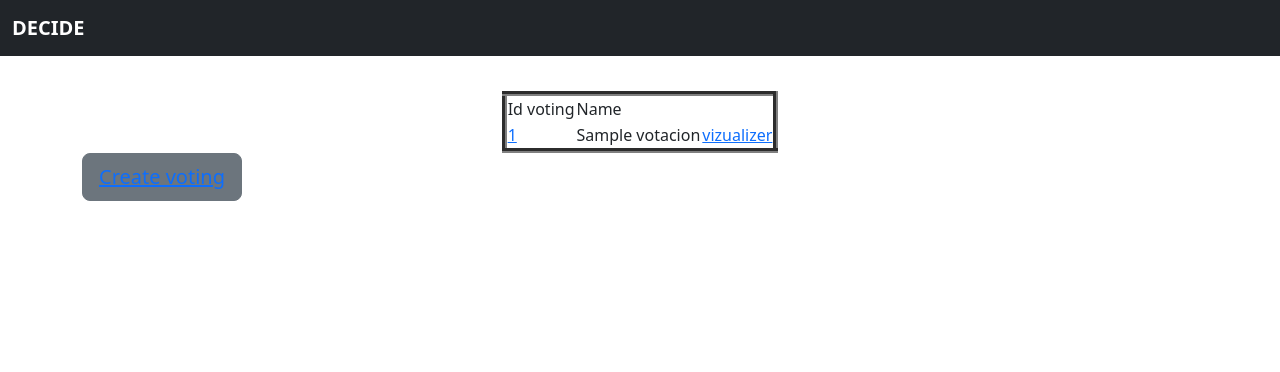
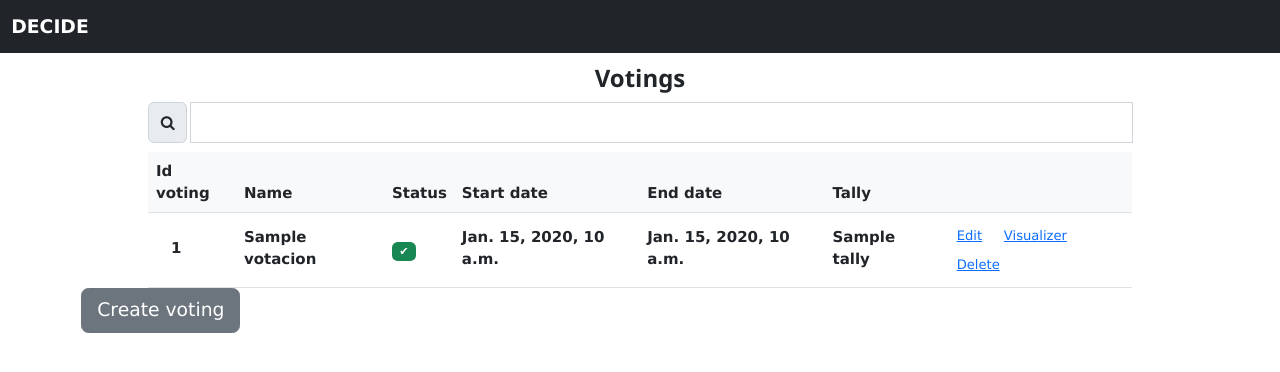
Before and after one commit to decide-part-aracena/decide-part-aracena, a Django app: template decide/voting/templates/voting_list.html in a window 1280 px wide. Shown: the top 372 px of the page. Run offline with Django 3.2, Linux system fonts and the light colour scheme; the template is opened without the code that fills it: most values are stand-ins (such as "Sample title", 1, 10 or a date in 2020); some libraries are stand-ins or nearby versions.

Commit message:
feature #17: Voting delete implementado

```diff
--- a/decide/voting/forms.py
+++ b/decide/voting/forms.py
@@ -16,4 +16,4 @@ class QuestionOptionsForm(ModelForm):
 class VotingForm(ModelForm):
     class Meta:
         model = Voting
-        fields = ['name', 'desc', 'question', 'start_date', 'end_date','auths']
+        fields = ['name', 'desc', 'question','auths']
--- a/decide/voting/templates/create_voting.html
+++ b/decide/voting/templates/create_voting.html
@@ -4,7 +4,6 @@
 <div id="app-booth">
     <h1>Create Vote</h1>
     {{error}}
-
 
     <form method="POST">
 
@@ -13,7 +12,7 @@
         <br />
          <button class="btn btn-secondary btn-lg"><a href="{% url 'crear_preguntas' %}">Add Question</a></button>
          <button class="btn btn-secondary btn-lg" type="submit"
-            onclick="return confirm('¿Seguro que quieres crear la votacion?');">Create</button>
+            onclick="return confirm('Are you sure you want to create a vote??');">Create</button>
     </form>
 </div>
 <br />
--- a/decide/voting/templates/voting_list.html
+++ b/decide/voting/templates/voting_list.html
@@ -1,25 +1,101 @@
 {% extends 'base_dashboard.html' %}
+
+{% block extrahead %}
+<STYLE>A {text-decoration: none;} </STYLE>
+<script src="//ajax.googleapis.com/ajax/libs/jquery/1.9.1/jquery.min.js"></script>
+<link rel="stylesheet" href="https://www.w3schools.com/w3css/4/w3.css">
+<link rel="stylesheet" href="https://cdnjs.cloudflare.com/ajax/libs/font-awesome/4.7.0/css/font-awesome.min.css">
+{% endblock extrahead %}
+
 {% block content %}
+<center><h3><strong>Votings</strong></h3></center>
 
-<br />
-<div>
-    {% if voting.count > 0 %}
-    <table border="5" style="margin: 0 auto;">
+<div class="input-group container justify" style="width: 90%;margin-bottom: 9px;">
+  <div class="input-group-prepend" >
+    <span class="input-group-text" id="basic-addon1" style="height: 41px;margin-right: 4px;">
+      <i class="fa fa-search"></i>
+    </span>
+  </div>
+  <input id="myInput" type="text" class="form-control" aria-describedby="basic-addon1">
+  <hr>
+</div>
+
+<div class="container justify" style="width: 90%;">
+  <table class="table align-middle mb-0 bg-white">
+      <thead class="bg-light">
         <tr>
-            <td>Id voting</td>
-            <td>Name</td>
+          <th>Id voting</th>
+          <th>Name</th>
+          <th>Status</th>
+          <th>Start date</th>
+          <th>End date</th>
+          <th>Tally</th>
+
+          <th></th>
         </tr>
+      </thead>
+      <tbody id="myTable">
+        {% for votacion in voting %}
+          <tr>
+            <td>
+              <div class="d-flex align-items-center">
+                <div class="ms-3">
+                  <p class="fw-bold mb-1" href="{% url 'voting_details' votacion.id %}">{{votacion.id}}</p>
+                </div>
+              </div>
+            </td>
+            <td>
+                <p class="fw-bold mb-1" href="{% url 'voting_details' votacion.id %}">{{votacion.name}}</p>
+            </td>
+            {% if votacion.start_date %}
+              <td>
+                <span class="badge text-bg-success">✔</span>
+              </td>
+            {% else %}
+              <td>
+                <span class="badge text-bg-danger">✗</span>
+              </td>
+            {% endif %}
+            <td>
+            <p class="fw-bold mb-1" href="{% url 'voting_details' votacion.id %}">{{votacion.start_date}}</p>
+            </td>
+            <td>
+              <p class="fw-bold mb-1" href="{% url 'voting_details' votacion.id %}">{{votacion.end_date}}</p>
+            </td>
+            <td>
+              <p class="fw-bold mb-1" href="{% url 'voting_details' votacion.id %}">{{votacion.tally}}</p>
+            </td>
+            <td>
+              <button type="button" class="btn btn-link btn-sm btn-rounded">
+                <a class="item" href="{% url 'voting_details' votacion.id %}">Edit</a>
+              </button>
+              <button type="button" class="btn btn-link btn-sm btn-rounded">
+                <a class="item" href="/visualizer/{{ votacion.id }}">Visualizer</a>
+              <!-- Button trigger modal -->
+              <button type="button" class="btn btn-link btn-sm btn-rounded"
+              onClick="return confirm('¿Are you sure you want to delete {{ votacion.id }}?');">
+                <a class="item" href="{% url 'delete_voting' votacion.id %}">Delete</a>
+              </button>
+            </td>
+          </tr>
+        {% endfor %}
+    </tbody>
+  </table>
+</div>
+<button class="btn btn-secondary btn-lg"><a href="{% url 'create_voting' %}">Create voting</a></button>
+{% endblock content %}
 
-        {% for votacion in voting %}
-        <tr>
-            <td><a href="{% url 'voting_details' votacion.id %}">{{votacion.id}}</a></td>
-            <td>{{votacion.name}}</td>
-            <td><a href="/visualizer/{{votacion.id}}">vizualizer</a></td>
+{% block extrabody %}
+<script>
+  //Copiado de https://sutilweb.com/lenguajes/bootstrap/bootstrap-4/boostrap-4-filtros/
+  $(document).ready(function(){
+    $("#myInput").on("keyup", function() {
+      var value = $(this).val().toLowerCase();
+      $("#myTable tr").filter(function() {
+        $(this).toggle($(this).text().toLowerCase().indexOf(value) > -1)
+      });
+    });
+  });
+</script>
 
-        </tr>
-        {% endfor %}
-    </table>
-    {% endif %}
-    <button class="btn btn-secondary btn-lg"><a href="{% url 'create_voting' %}">Create voting</a></button>
-</div>
-{% endblock %}
+{% endblock extrabody %}
--- a/decide/voting/urls.py
+++ b/decide/voting/urls.py
@@ -8,4 +8,5 @@ urlpatterns = [
     path('voting/<int:voting_id>', voting.voting_details, name = 'voting_details'),
     path('voting/create', voting.create_voting, name = 'create_voting'),
     path('votingList/', voting.list_voting, name = 'voting_list'),
+    path('delete/voting/<int:voting_id>/', voting.delete_voting, name='delete_voting'),
 ]
--- a/decide/voting/views.py
+++ b/decide/voting/views.py
@@ -181,3 +181,8 @@ def list_voting(request):
     return render(request, 'voting_list.html',{
         'voting':voting
     })
+
+def delete_voting(request, voting_id):
+    voting = Voting.objects.get(id = voting_id)
+    voting.delete()
+    return redirect('voting_list')
```
